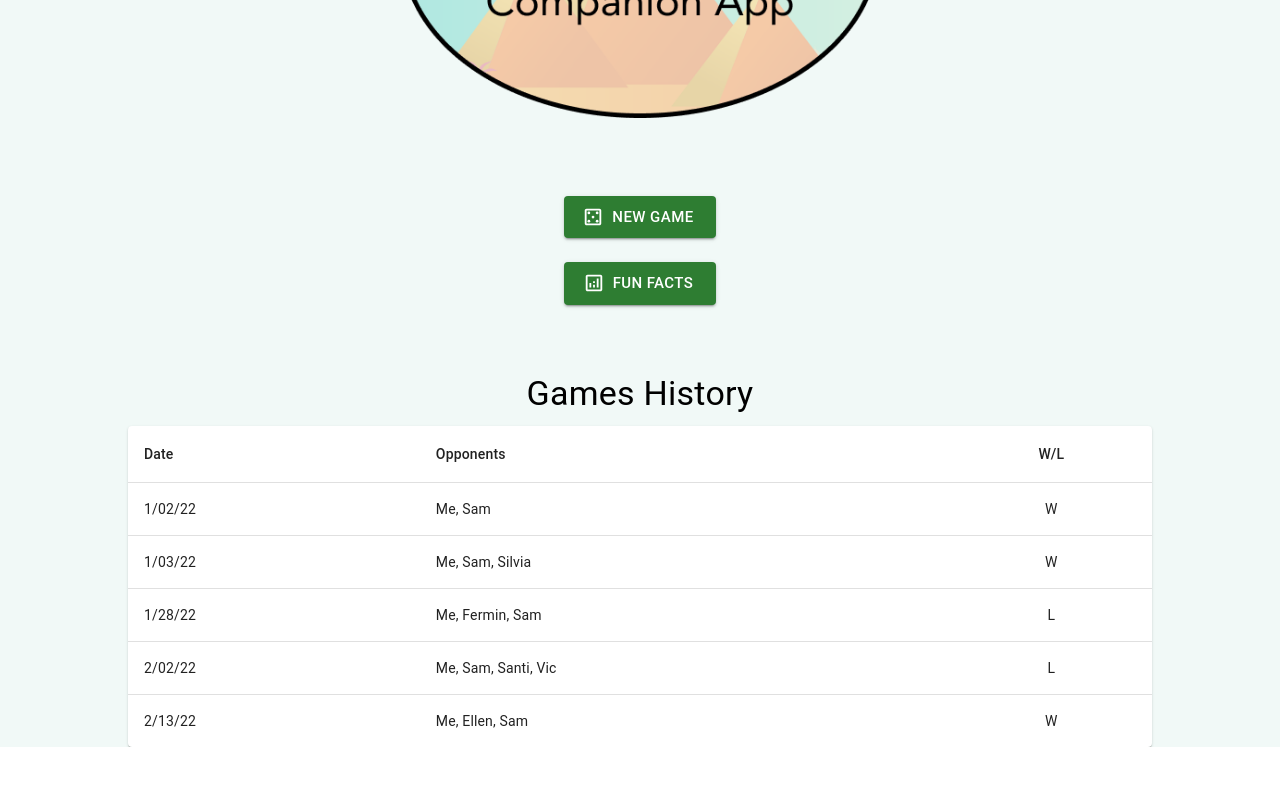
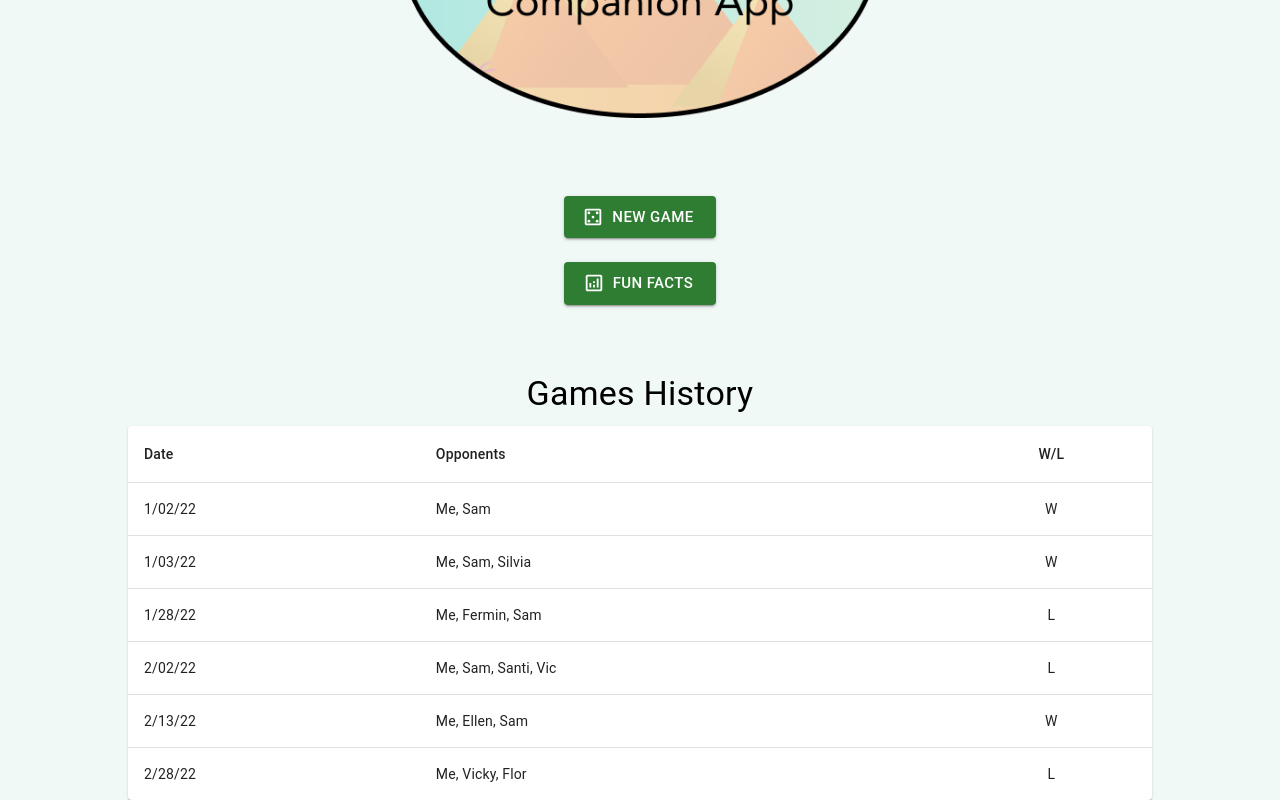
Before and after one commit to ayebravo/tca-7-wonders, a React (Create React App) app: page /#/ in a window 1280 px wide. Shown: the part 296-1096 px from the top of the page. Before the commit the page ends 1043 px from the top, so only its background shows below. Built offline with nearby package versions, Linux system fonts and the light colour scheme.

Commit message:
Moved hard-codes gameResults data to App.tsx
Passing down the data via props to child components

```diff
--- a/src/App.tsx
+++ b/src/App.tsx
@@ -6,10 +6,26 @@ import FunFacts from "./components/Fun-facts";
 import './App.css';
 
 const App = () => {
+
+  interface game {
+    date: string,
+    opponents: string[],
+    gameResult: string
+  }
+
+  const gameResults: game[] = [
+    { date: '1/02/22', opponents: ["Me", "Sam"], gameResult: "W"},
+    { date: '1/03/22', opponents: ["Me", "Sam", "Silvia"], gameResult: "W"},
+    { date: '1/28/22', opponents: ["Me", "Fermin" , "Sam"], gameResult: "L"},
+    { date: '2/02/22', opponents: ["Me", "Sam", "Santi", "Vic"],gameResult:  "L"},
+    { date: '2/13/22', opponents: ["Me", "Ellen", "Sam"], gameResult: "W"},
+    { date: '2/28/22', opponents: ["Me", "Vicky", "Flor"], gameResult: "L"},
+  ];
+
   return (
     <div className="App">
       <Routes>
-        <Route path="/" element={<Home />} />
+        <Route path="/" element={<Home data={ gameResults } />} />
         <Route path="new-game" element={<NewGame />} />
         <Route path="fun-facts" element={<FunFacts />} />
       </Routes>
--- a/src/components/Games-history.tsx
+++ b/src/components/Games-history.tsx
@@ -9,23 +9,14 @@ import TableHead from '@mui/material/TableHead';
 import TableRow from '@mui/material/TableRow';
 import Paper from '@mui/material/Paper';
 
-const GamesHistory = () => {
+const GamesHistory = (props: { games: any; }) => {
+    const games = props.games.data;
 
-    function createData(
-        name: string,
-        opponents: string[],
-        gameResult: string
-    ) {
+    const createData = (name: string, opponents: string[], gameResult: string) => {
         return { name, opponents, gameResult };
-    }
+    };
 
-    const rows = [
-        createData('1/02/22', ["Me", "Sam"], "W"),
-        createData('1/03/22', ["Me", "Sam", "Silvia"], "W"),
-        createData('1/28/22', ["Me", "Fermin" , "Sam"], "L"),
-        createData('2/02/22', ["Me", "Sam", "Santi", "Vic"], "L"),
-        createData('2/13/22', ["Me", "Ellen", "Sam"], "W"),
-    ];
+    const rows = games.map((game: any) => createData(game.date, game.opponents, game.gameResult));
 
     return (
         <div className='gamesHistoryContainer'>
@@ -43,7 +34,7 @@ const GamesHistory = () => {
                     </TableRow>
                     </TableHead>
                     <TableBody>
-                {rows.map((row) => (
+                    {rows.map((row: any) => (
                         <TableRow
                         key={row.name}
                         sx={{ '&:last-child td, &:last-child th': { border: 0 } }}
--- a/src/components/Home.tsx
+++ b/src/components/Home.tsx
@@ -8,23 +8,22 @@ import { useNavigate } from 'react-router-dom';
 import GamesHistory from "./Games-history";
 import '../styles/Home.css';
 
-const Home = () => {
-
-    const nav123 = useNavigate();
+const Home = (props: any) => {
+    const nav = useNavigate();
 
     return (
         <>
             <img src={Logo} className="Home-logo" alt="logo" />
             <Stack className="Home-buttons-section" spacing={3}>
-                <Button variant="contained" startIcon={<CasinoOutlinedIcon />} size="large" color="success" onClick={() => nav123("/new-game")}>
+                <Button variant="contained" startIcon={<CasinoOutlinedIcon />} size="large" color="success" onClick={() => nav("/new-game")}>
                     New Game
                 </Button>
-                <Button variant="contained" startIcon={<AnalyticsOutlinedIcon />} size="large" color="success" onClick={() => nav123("/fun-facts")}>
+                <Button variant="contained" startIcon={<AnalyticsOutlinedIcon />} size="large" color="success" onClick={() => nav("/fun-facts")}>
                     Fun Facts
                 </Button>
             </Stack>
             <div style={{ width: "80%"}}>
-                <GamesHistory />
+                <GamesHistory games={props} />
             </div>
         </>
     );
```
Lines whose indentation alone changed are shown as unchanged.
